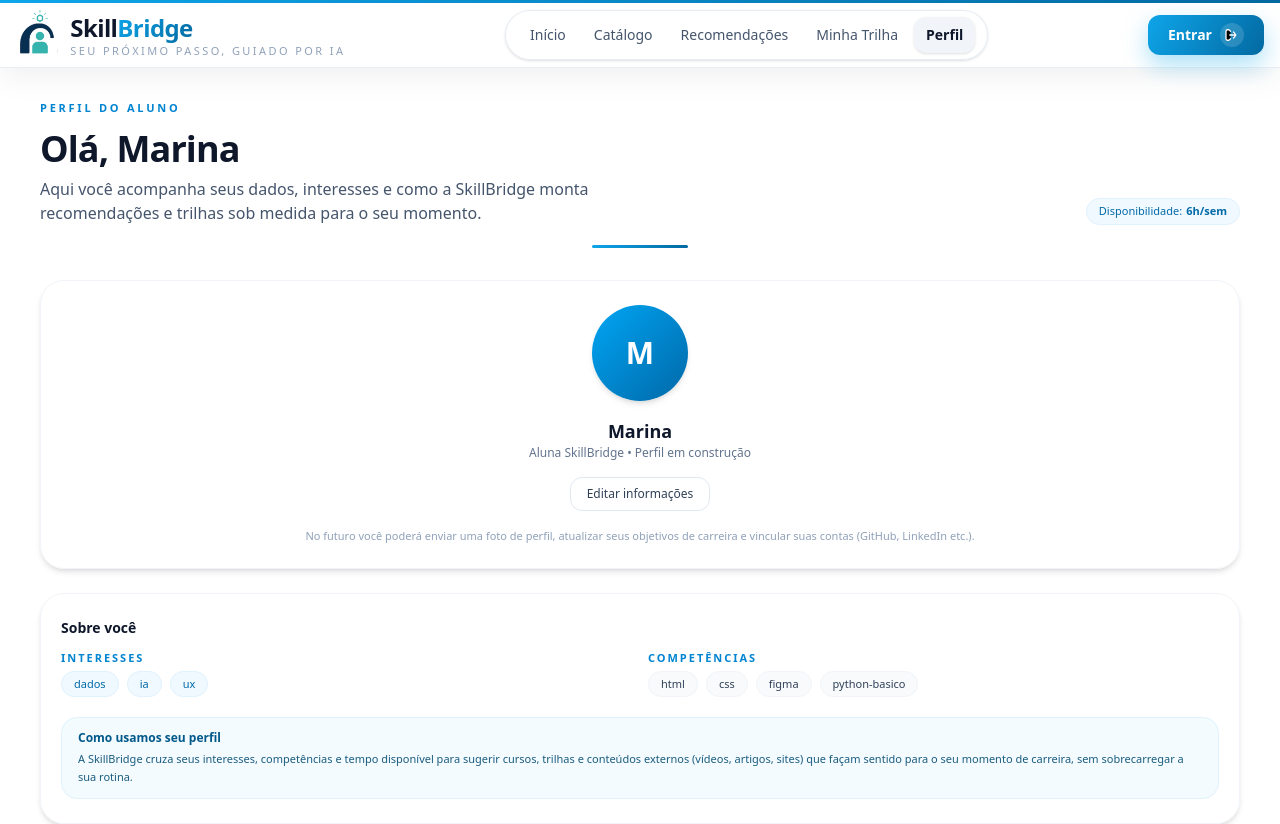
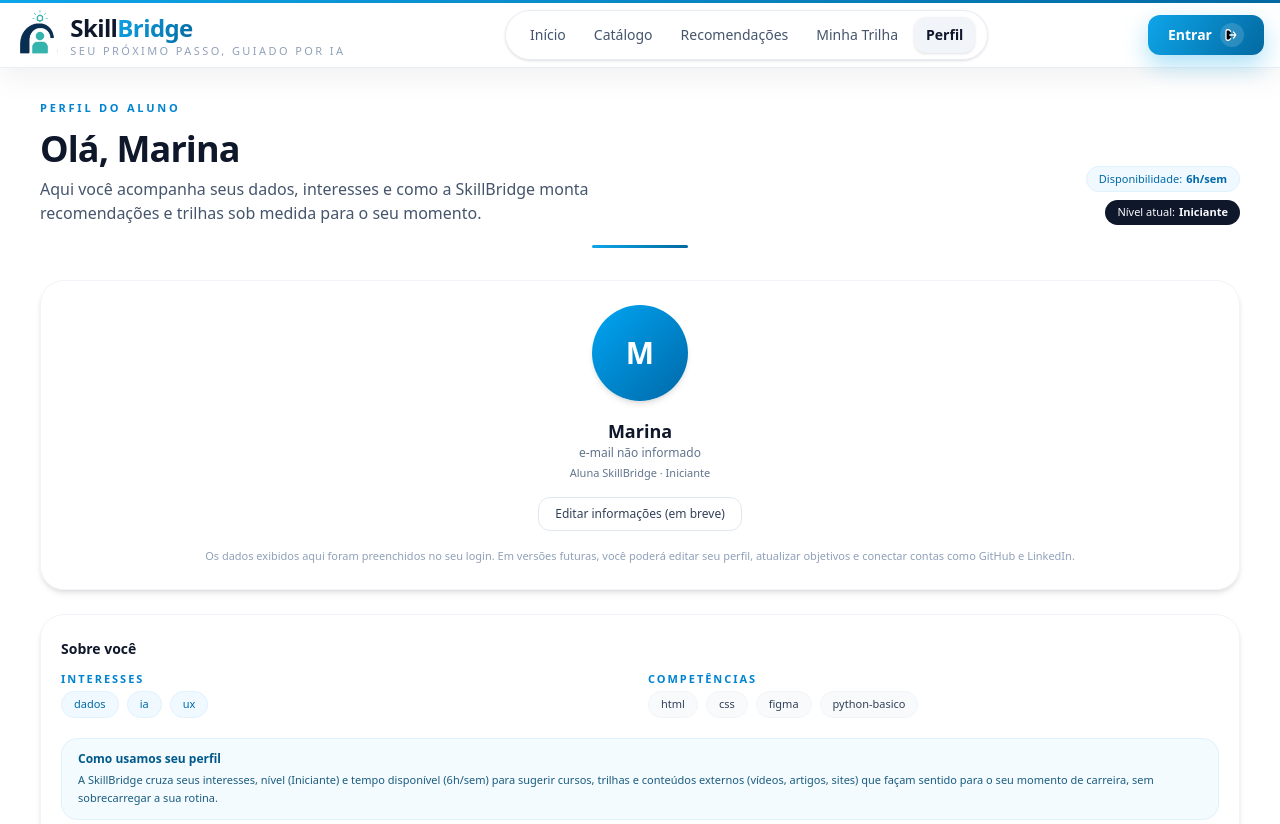
Before and after one commit to brunovinicius02/skillbridge-frontend, a React (Vite) app: page /perfil in a window 1280 px wide. Shown: the top 824 px of the page. Built offline with nearby package versions, Linux system fonts and the light colour scheme.

Commit message:
ajuste no home

```diff
--- a/src/components/Footer.tsx
+++ b/src/components/Footer.tsx
@@ -44,7 +44,7 @@ export default function Footer() {
             className="transition hover:opacity-70"
             style={{ color: "var(--sb-primary)" }}
           >
-            Privacidade
+            Integrantes
           </a>
         </nav>
 
--- a/src/pages/Home.tsx
+++ b/src/pages/Home.tsx
@@ -388,7 +388,7 @@ export function Home() {
                   color: "#fff",
                 }}
               >
-                Conhecer minha trilha
+                Conhecer minhas recomendações
               </Link>
             </div>
           </div>
--- a/src/pages/Login.tsx
+++ b/src/pages/Login.tsx
@@ -1,12 +1,12 @@
 // src/pages/Login.tsx
-import { useState, type FormEvent } from "react";
+import { useState, type FormEvent, type ChangeEvent } from "react";
 import { useNavigate } from "react-router-dom";
 
 type PerfilForm = {
   nome: string;
   email: string;
   senha: string;
-  fotoUrl: string;
+  fotoUrl: string; // agora guarda o base64 da imagem
   nivelAtual: "iniciante" | "intermediario" | "avancado" | "";
   interesses: string[];
   disponibilidadeSemanal: string; // guardo como string no form, converto depois
@@ -47,6 +47,22 @@ export function Login() {
     });
   };
 
+  // ⬇️ novo: trata upload de imagem local e salva em base64 no estado
+  const handleFotoChange = (e: ChangeEvent<HTMLInputElement>) => {
+    const file = e.target.files?.[0];
+    if (!file) return;
+
+    const reader = new FileReader();
+    reader.onloadend = () => {
+      setForm((prev) => ({
+        ...prev,
+        fotoUrl: (reader.result as string) || "",
+      }));
+    };
+
+    reader.readAsDataURL(file); // converte para base64
+  };
+
   const handleSubmit = (e: FormEvent) => {
     e.preventDefault();
 
@@ -55,7 +71,7 @@ export function Login() {
       id: 1,
       nome: form.nome || "Aluno SkillBridge",
       email: form.email,
-      fotoUrl: form.fotoUrl || "",
+      fotoUrl: form.fotoUrl || "", // aqui já é base64
       nivelAtual: form.nivelAtual || "iniciante",
       interesses: form.interesses,
       competencias: [], // pode preencher depois com algo do backend
@@ -139,18 +155,31 @@ export function Login() {
                   required
                 />
               </div>
+
               <div>
                 <label className="block text-xs font-medium text-slate-700 mb-1">
-                  URL da foto de perfil (opcional)
+                  Foto de perfil (upload opcional)
                 </label>
                 <input
-                  className="w-full rounded-xl border border-slate-200 px-3 py-2 text-sm focus:outline-none focus:ring-2 focus:ring-sky-500/70 focus:border-sky-500"
-                  placeholder="https://imagem.com/foto.jpg"
-                  value={form.fotoUrl}
-                  onChange={(e) =>
-                    setForm((prev) => ({ ...prev, fotoUrl: e.target.value }))
-                  }
+                  type="file"
+                  accept="image/*"
+                  className="w-full rounded-xl border border-slate-200 px-3 py-1.5 text-xs file:mr-3 file:rounded-lg file:border-0 file:bg-sky-600 file:px-3 file:py-1.5 file:text-xs file:font-semibold file:text-white hover:file:bg-sky-700"
+                  onChange={handleFotoChange}
                 />
+                {form.fotoUrl && (
+                  <div className="mt-3 flex items-center gap-2">
+                    <div className="h-10 w-10 rounded-full overflow-hidden border border-slate-200">
+                      <img
+                        src={form.fotoUrl}
+                        alt="Prévia da foto"
+                        className="h-full w-full object-cover"
+                      />
+                    </div>
+                    <span className="text-[11px] text-slate-500">
+                      Prévia da sua foto de perfil
+                    </span>
+                  </div>
+                )}
               </div>
             </div>
 
--- a/src/pages/Perfil.tsx
+++ b/src/pages/Perfil.tsx
@@ -1,10 +1,28 @@
 // src/pages/Perfil.tsx
-import { usuarioDemo, cursos } from "../services/api";
+import { cursos, usuarioDemo } from "../services/api";
 import { useFavoritos } from "../hooks/useFavoritos";
 
+type UsuarioPerfil = typeof usuarioDemo & {
+  email?: string;
+  fotoUrl?: string;
+  nivelAtual?: "iniciante" | "intermediario" | "avancado";
+};
+
 export function Perfil() {
-  // futuramente: trocar usuarioDemo pelo usuário logado
-  const usuario = usuarioDemo;
+  // tenta carregar o usuário salvo no login
+  let usuario: UsuarioPerfil;
+  const salvo = localStorage.getItem("skillbridge_user");
+
+  if (salvo) {
+    try {
+      usuario = JSON.parse(salvo) as UsuarioPerfil;
+    } catch {
+      usuario = { ...usuarioDemo, nivelAtual: "iniciante" };
+    }
+  } else {
+    usuario = { ...usuarioDemo, nivelAtual: "iniciante" };
+  }
+
   const { favoritos } = useFavoritos();
 
   const iniciais =
@@ -14,7 +32,17 @@ export function Perfil() {
       .join("")
       .toUpperCase() || "SB";
 
-  const fotoUrl = (usuario as any).fotoUrl as string | undefined; // se depois você adicionar `fotoUrl` no usuário, já funciona
+  const fotoUrl =
+    usuario.fotoUrl && usuario.fotoUrl.trim() !== ""
+      ? usuario.fotoUrl
+      : undefined;
+
+  const nivelLabel =
+    usuario.nivelAtual === "intermediario"
+      ? "Intermediário"
+      : usuario.nivelAtual === "avancado"
+      ? "Avançado"
+      : "Iniciante";
 
   return (
     <div className="pb-16 px-4 md:px-6 lg:px-10 max-w-7xl mx-auto">
@@ -35,12 +63,15 @@ export function Perfil() {
             </p>
           </div>
 
-          <div className="mt-2 flex items-center gap-3 md:mt-0">
+          <div className="mt-2 flex flex-col items-start gap-2 md:items-end md:mt-0">
             <span className="inline-flex items-center rounded-full bg-sky-50 px-3 py-1 text-[11px] font-medium text-sky-700 border border-sky-100">
               Disponibilidade:{" "}
               <span className="ml-1 font-semibold">
                 {usuario.disponibilidadeSemanal}h/sem
               </span>
+            </span>
+            <span className="inline-flex items-center rounded-full bg-slate-900 px-3 py-1 text-[11px] font-medium text-slate-50">
+              Nível atual: <span className="ml-1 font-semibold">{nivelLabel}</span>
             </span>
           </div>
         </div>
@@ -59,11 +90,13 @@ export function Perfil() {
         <div className="rounded-3xl bg-white/95 border border-slate-100 shadow-md px-5 py-6 flex flex-col items-center text-center">
           {/* Avatar (foto ou iniciais) */}
           {fotoUrl ? (
+            <div className="h-24 w-24 rounded-full overflow-hidden border-2 border-sky-500 shadow-md">
               <img
                 src={fotoUrl}
                 alt={usuario.nome}
-              className="h-24 w-24 rounded-full object-cover border-2 border-sky-500 shadow-md"
+                className="h-full w-full object-cover"
               />
+            </div>
           ) : (
             <div className="h-24 w-24 rounded-full bg-linear-to-br from-sky-500 to-sky-700 flex items-center justify-center text-3xl font-bold text-white shadow-md">
               {iniciais}
@@ -74,16 +107,20 @@ export function Perfil() {
             {usuario.nome}
           </h2>
           <p className="text-xs text-slate-500">
-            Aluna SkillBridge • Perfil em construção
+            {usuario.email || "e-mail não informado"}
+          </p>
+          <p className="mt-1 text-[11px] text-slate-500">
+            Aluna SkillBridge · {nivelLabel}
           </p>
 
           <button className="mt-4 rounded-xl border border-slate-200 px-4 py-2 text-xs font-medium text-slate-700 hover:bg-slate-50 transition">
-            Editar informações
+            Editar informações (em breve)
           </button>
 
           <p className="mt-4 text-[11px] text-slate-400 leading-relaxed">
-            No futuro você poderá enviar uma foto de perfil, atualizar seus
-            objetivos de carreira e vincular suas contas (GitHub, LinkedIn etc.).
+            Os dados exibidos aqui foram preenchidos no seu login. Em versões
+            futuras, você poderá editar seu perfil, atualizar objetivos e
+            conectar contas como GitHub e LinkedIn.
           </p>
         </div>
 
@@ -99,6 +136,7 @@ export function Perfil() {
               <p className="text-[11px] font-semibold uppercase tracking-[0.18em] text-sky-600 mb-1">
                 Interesses
               </p>
+              {usuario.interesses && usuario.interesses.length > 0 ? (
                 <div className="flex flex-wrap gap-2">
                   {usuario.interesses.map((i) => (
                     <span
@@ -109,6 +147,12 @@ export function Perfil() {
                     </span>
                   ))}
                 </div>
+              ) : (
+                <p className="text-[11px] text-slate-400">
+                  Nenhum interesse selecionado ainda. Você pode marcá-los no
+                  login.
+                </p>
+              )}
             </div>
 
             {/* Competências */}
@@ -116,6 +160,7 @@ export function Perfil() {
               <p className="text-[11px] font-semibold uppercase tracking-[0.18em] text-sky-600 mb-1">
                 Competências
               </p>
+              {usuario.competencias && usuario.competencias.length > 0 ? (
                 <div className="flex flex-wrap gap-2">
                   {usuario.competencias.map((c) => (
                     <span
@@ -126,6 +171,12 @@ export function Perfil() {
                     </span>
                   ))}
                 </div>
+              ) : (
+                <p className="text-[11px] text-slate-400">
+                  Suas competências poderão ser preenchidas a partir de cursos
+                  concluídos e integrações futuras.
+                </p>
+              )}
             </div>
           </div>
 
@@ -135,10 +186,11 @@ export function Perfil() {
               Como usamos seu perfil
             </p>
             <p className="text-[11px] text-sky-900/90 leading-relaxed">
-              A SkillBridge cruza seus interesses, competências e tempo
-              disponível para sugerir cursos, trilhas e conteúdos externos
-              (vídeos, artigos, sites) que façam sentido para o seu momento de
-              carreira, sem sobrecarregar a sua rotina.
+              A SkillBridge cruza seus interesses, nível ({nivelLabel}) e tempo
+              disponível ({usuario.disponibilidadeSemanal}h/sem) para sugerir
+              cursos, trilhas e conteúdos externos (vídeos, artigos, sites) que
+              façam sentido para o seu momento de carreira, sem sobrecarregar a
+              sua rotina.
             </p>
           </div>
         </div>
--- a/src/services/api.ts
+++ b/src/services/api.ts
@@ -338,6 +338,7 @@ export const usuarioDemo: Usuario = {
   competencias: ["html", "css", "figma", "python-basico"],
   interesses: ["dados", "ia", "ux"],
   disponibilidadeSemanal: 6,
+  fotoUrl: undefined
 };
 
 export function recomendarCursos(
--- a/src/types.ts
+++ b/src/types.ts
@@ -14,6 +14,7 @@ export type Curso = {
 };
 
 export type Usuario = {
+  fotoUrl: string | undefined;
   id: number;
   nome: string;
   competencias: string[];
```
Lines whose indentation alone changed are shown as unchanged.
